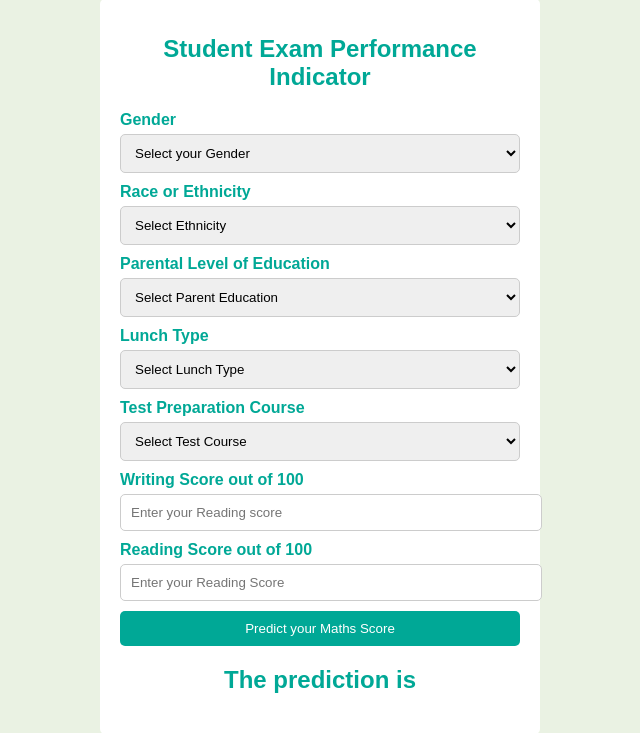
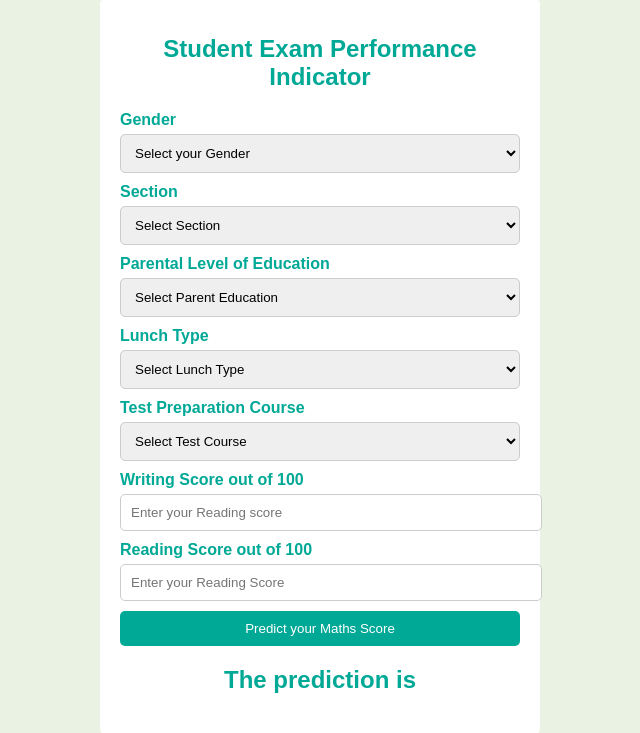
Before and after one commit to siddhijaiswal08/Predicting-Student-Performance, a Flask app: page /predictdata in a window 1280 px wide. Shown: the part 47-780 px from the top of the page, without its empty margins (320-960 px from the left). Run offline with Flask 3, Linux system fonts and the light colour scheme.

Commit message:
Update home.html

```diff
--- a/templates/home.html
+++ b/templates/home.html
@@ -27,9 +27,9 @@
             </div>
 
             <div class="form-group">
-                <label for="ethnicity">Race or Ethnicity</label>
-                <select id="ethnicity" name="ethnicity" required>
-                    <option value="" disabled selected>Select Ethnicity</option>
+                <label for="section">Section</label>
+                <select id="section" name="section" required>
+                    <option value="" disabled selected>Select Section</option>
                     <option value="group A">Group A</option>
                     <option value="group B">Group B</option>
                     <option value="group C">Group C</option>
```
